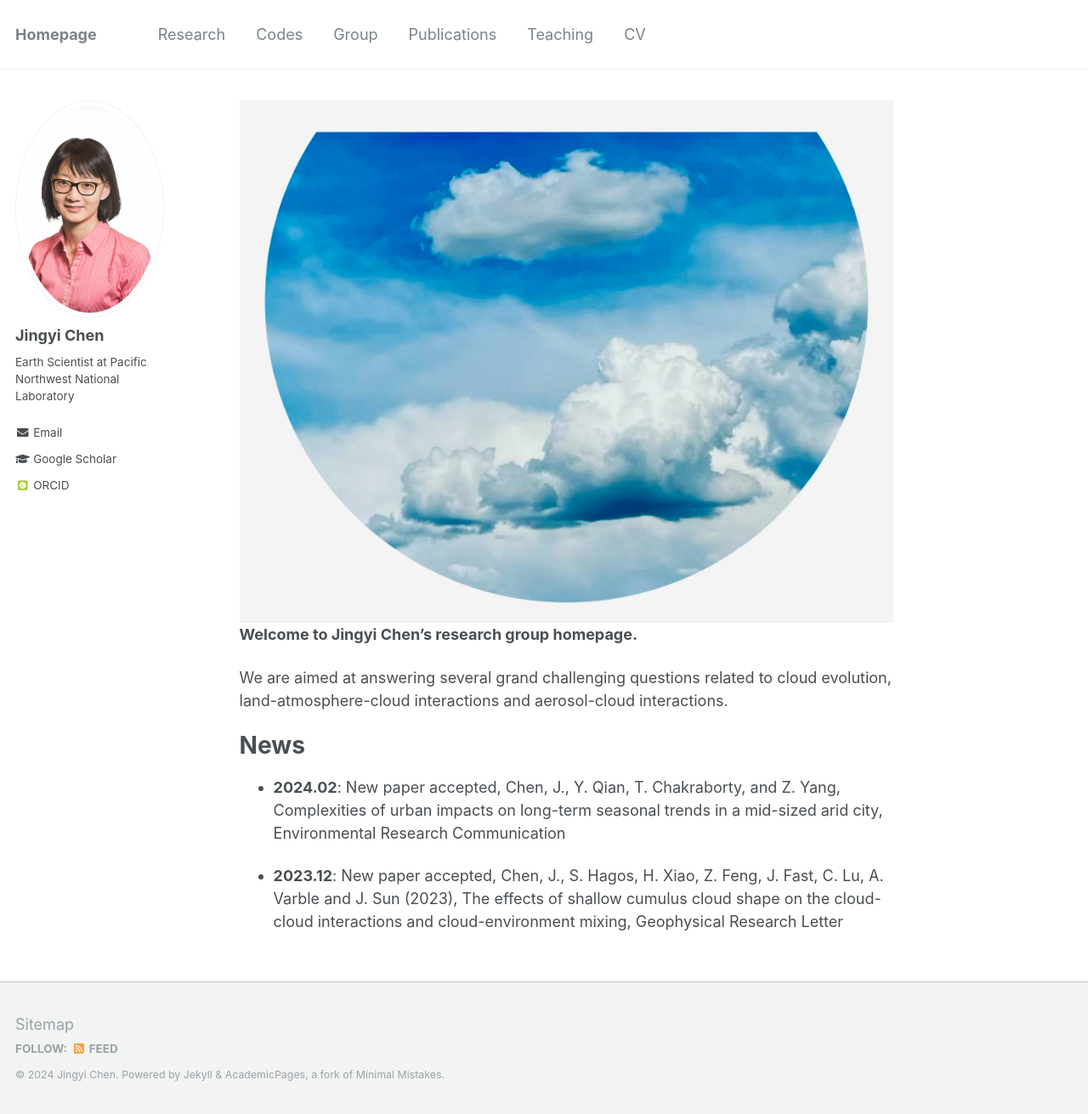
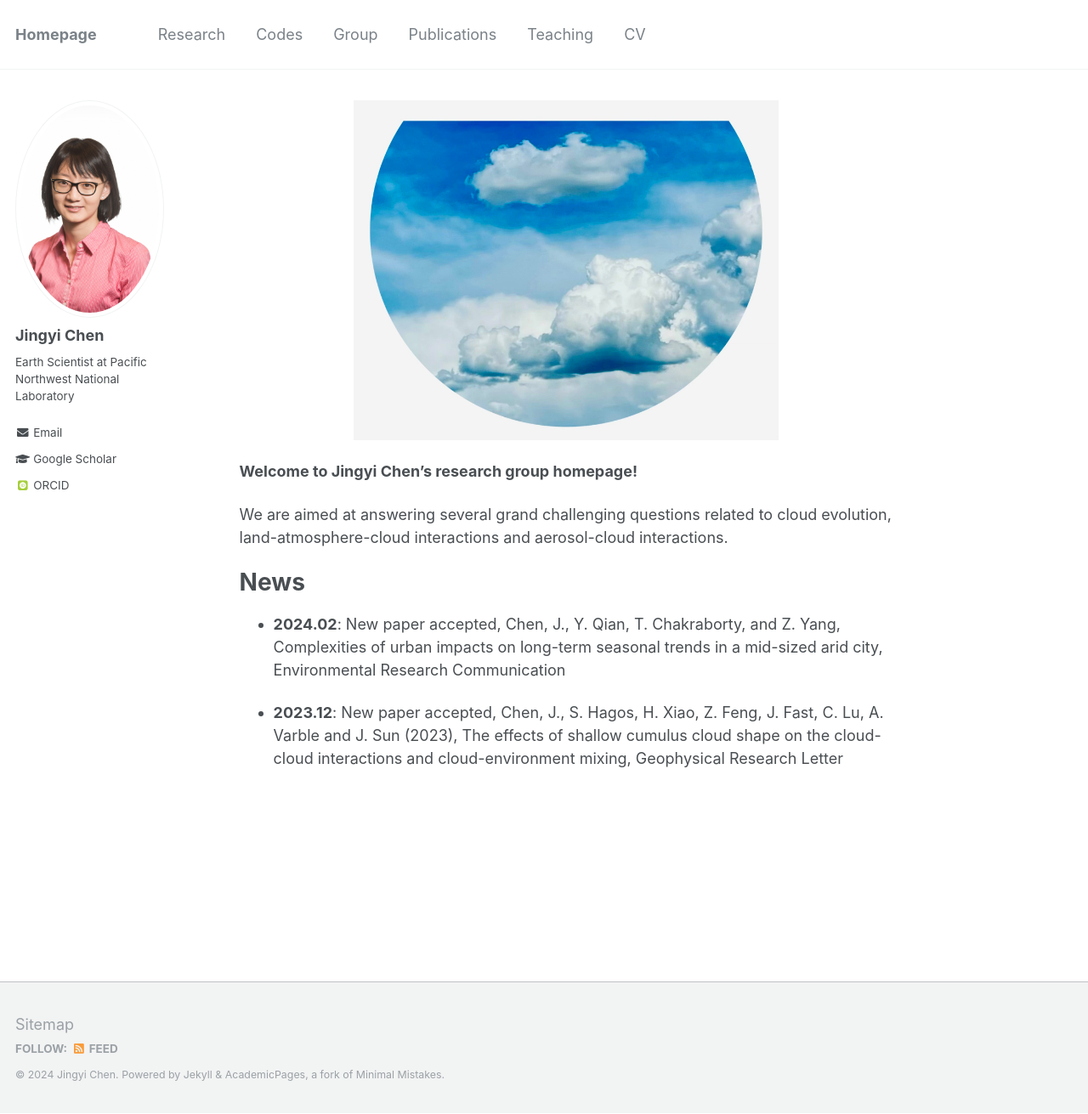
Before and after one commit to Jingyi-Chen/jingyi-chen.github.io, a Jekyll site: the page built from _pages/about.md, in a window 1280 px wide and 1311 px high. Shown: the whole window at 85% size. Built offline with Jekyll 4.4.1, drawn with Linux system fonts in a browser that asks for light colours; some web fonts are replaced.

Commit message:
Update about.md

```diff
--- a/_pages/about.md
+++ b/_pages/about.md
@@ -2,9 +2,10 @@
 permalink: /
 author_profile: true
 ---
-
-<img src="/files/cloud2.jpg"/>
-**Welcome to Jingyi Chen's research group homepage.**
+<p align="center">
+  <img src="/files/cloud2.jpg" width="500" height="400">
+</p>
+**Welcome to Jingyi Chen's research group homepage!**
 
 We are aimed at answering several grand challenging questions related to cloud evolution, land-atmosphere-cloud interactions and aerosol-cloud interactions.
 
```
